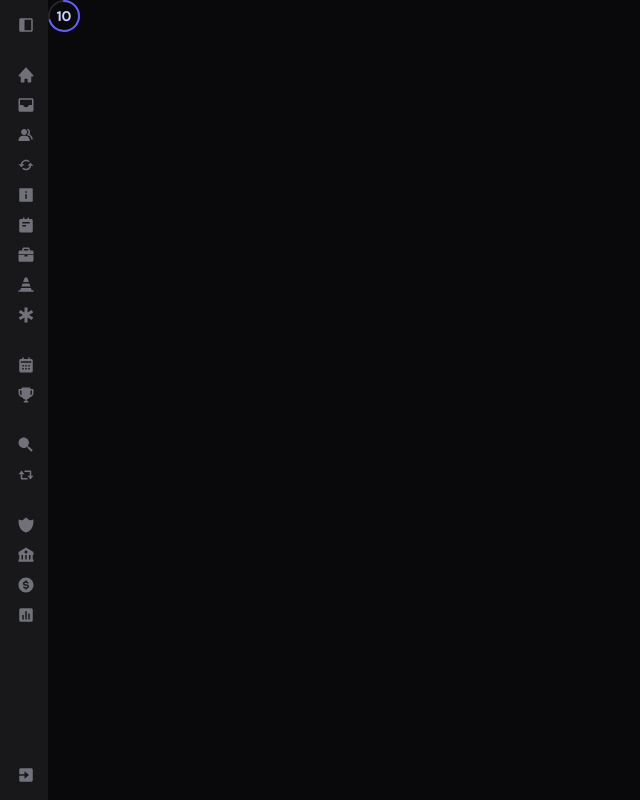
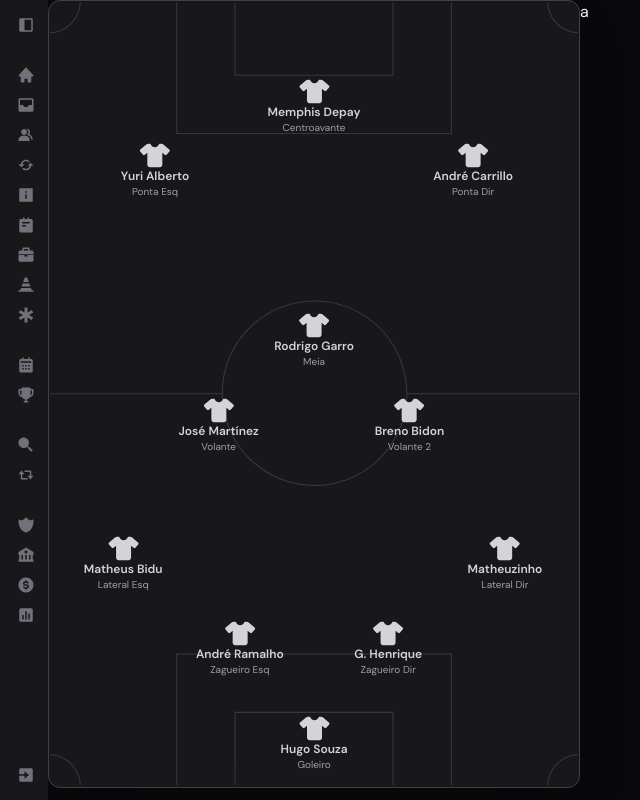
Before and after one commit to MographlloCode/fc-coding, a Next.js app: page / in a window 1280 px wide. Shown: the whole page, without its empty margins (0-640 px from the left). Built offline with nearby package versions, Linux system fonts and the light colour scheme.

Commit message:
temp page structure

```diff
--- a/app/page.tsx
+++ b/app/page.tsx
@@ -1,12 +1,25 @@
-import { LevelHolder } from "@/components/features/LevelHolder";
-import { Sidebar, Tooltip } from "@components";
+import { FootballField } from "@/components/features/FootballField/FootballField";
+import { TACTICAL_SCHEMES } from "@/components/features/TaticsShowcase/constants/taticsData";
+import { TaticMetrics } from "@/components/features/TaticsShowcase/TaticMetrics";
+import { Sidebar } from "@components";
 
 export default function Home() {
+    const activeSchemeMetrics = TACTICAL_SCHEMES[0]["metrics"]
+
   return (<>
     <Sidebar/>
-    <main className="flex-1 transition-all duration-400 ps-10 md:ps-12">
-      <Tooltip title="teste" />
-      <LevelHolder level={10} percentage={70} size={32}/>
+    <main className="flex flex-col flex-1 transition-all duration-400 ps-10 md:ps-12">
+      {/* <LevelHolder level={10} percentage={70} size={32}/> */}
+      <header></header>
+      <main className="flex flex-1 transition-all duration-400">
+        <section className="flex flex-col gap-4">
+          <FootballField/>
+          <TaticMetrics metrics={activeSchemeMetrics} />
+        </section>
+        <section className="grow flex flex-col size-full">
+          a
+        </section>
+      </main>
     </main>
   </>);
 }
```
